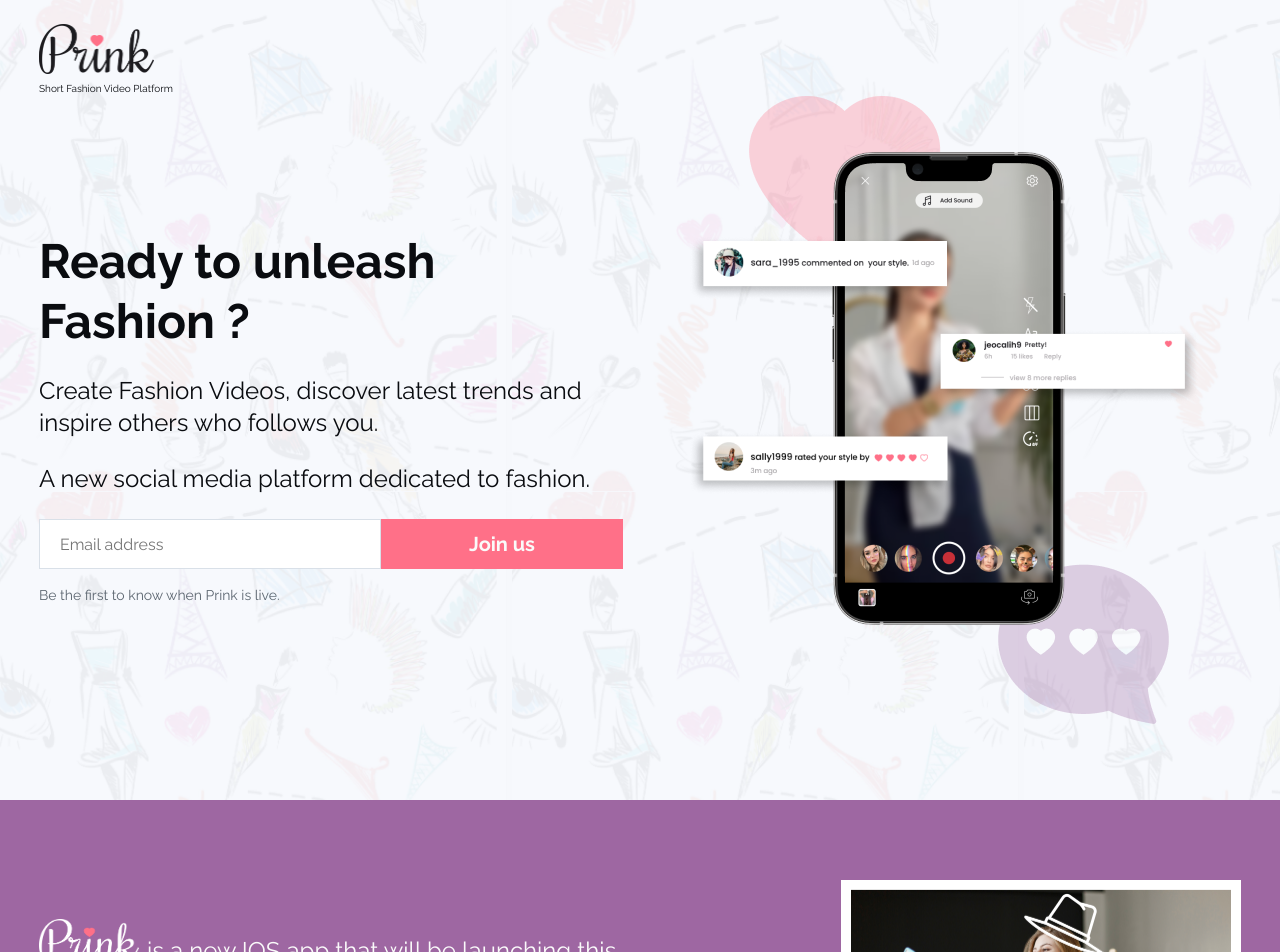
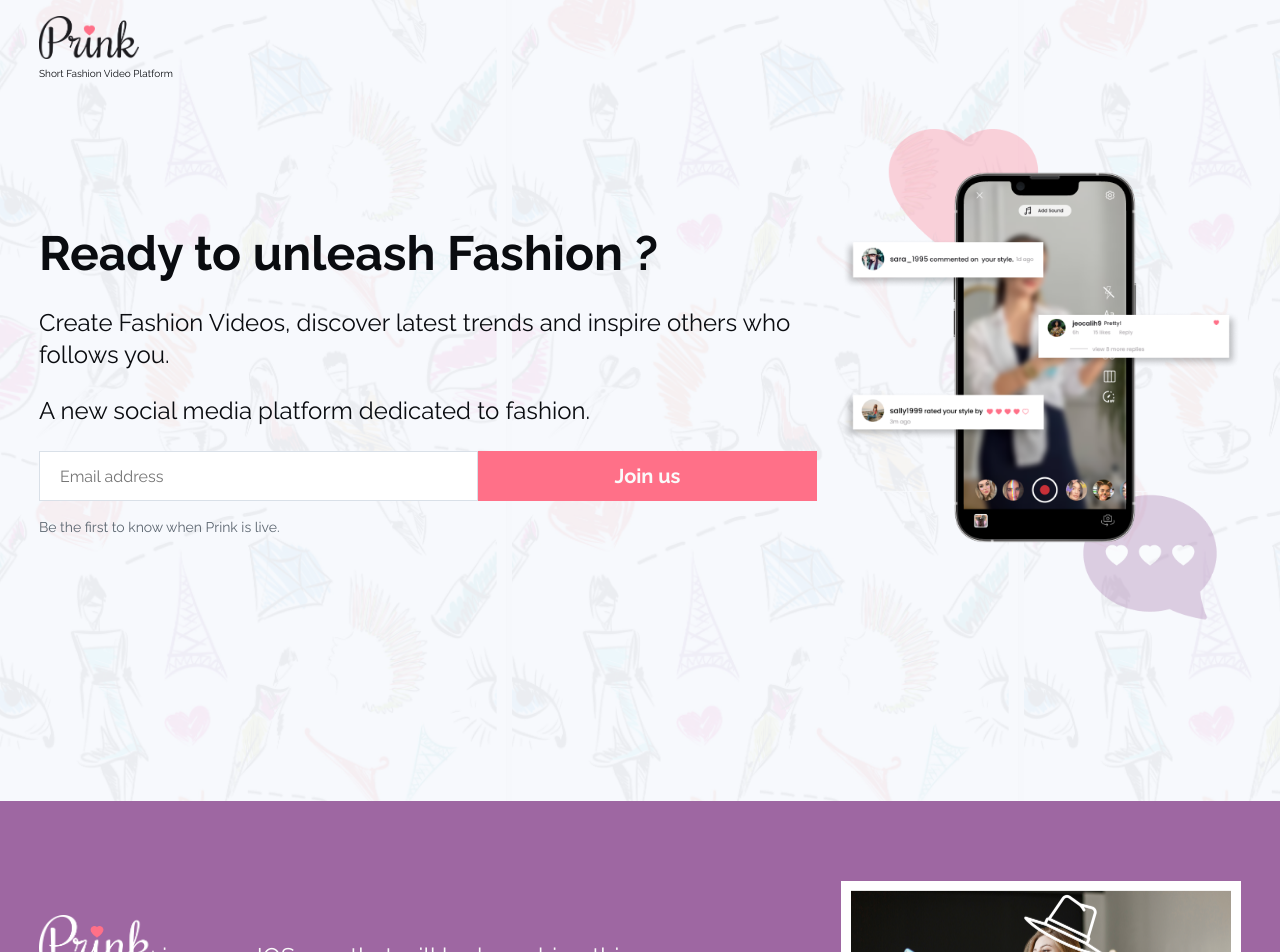
Before and after one commit to Ahmad-Zaaza/Prink-Landing-page, a Next.js app: page / in a window 1280 px wide. Shown: the top 952 px of the page. Built offline with nearby package versions, Linux system fonts and the light colour scheme.

Commit message:
fix hero height

```diff
--- a/components/Hero/Hero.tsx
+++ b/components/Hero/Hero.tsx
@@ -10,9 +10,6 @@
   return (
     <HeroWrapper>
       <MaxWidthWrapper>
-        <TopSection>
-          <Logo withSubtitle variant="black-colored" />
-        </TopSection>
         <ContentWrapper>
           <LeftColumn>
             <Title>Ready to unleash Fashion ?</Title>
@@ -26,7 +23,7 @@
             <JoinUsForm />
           </LeftColumn>
           <RightColumn>
-            <Image src={mockup} alt='Prink app phone mockup' />
+            <Image src={mockup} alt="Prink app phone mockup" />
           </RightColumn>
         </ContentWrapper>
       </MaxWidthWrapper>
@@ -35,11 +32,6 @@
 };
 
 export default Hero;
-
-const TopSection = styled.div`
-  display: flex;
-  padding-top: 24px;
-`;
 
 const ContentWrapper = styled.div`
   display: flex;
@@ -62,10 +54,18 @@
 `;
 const RightColumn = styled.div`
   flex: 1 300000 350px;
+  max-width: 500px;
   position: relative;
   display: flex;
   align-items: center;
   justify-content: center;
+  max-width: 350px;
+  @media ${(p) => p.theme.queries.tabletAndUp} {
+    max-width: 400px;
+  }
+  @media ${(p) => p.theme.queries.desktopAndUp} {
+    max-width: none;
+  }
 `;
 
 const Title = styled.h1`
--- a/components/Hero/HeroWrapper.tsx
+++ b/components/Hero/HeroWrapper.tsx
@@ -1,6 +1,16 @@
 import styled from "styled-components";
 
 export const HeroWrapper = styled.div`
-  min-height: 100%;
-  background-image: url("./mainpattern.png");
+  /* min-height: 100%; */
+  /* background-image: url("./mainpattern.png"); */
+  display: flex;
+  align-items: center;
+  height: auto;
+  padding-top: 16px;
+  padding-bottom: 16px;
+  @media ${(p) => p.theme.queries.tabletAndUp} {
+    padding-top: 32px;
+    padding-bottom: 32px;
+    height: calc(100vh - 96px);
+  }
 `;
--- a/components/Logo/Logo.tsx
+++ b/components/Logo/Logo.tsx
@@ -4,11 +4,15 @@
 import whiteColored from "../../assets/whiteColoredLogo.png";
 
 interface IProps extends Omit<ImageProps, "src"> {
-  variant: "black-colored" | 'white-colored';
+  variant: "black-colored" | "white-colored";
   withSubtitle?: boolean;
+  /**
+   * @default 115
+   */
+  size?: number;
 }
 
-const Logo = ({ variant, withSubtitle, ...delegated }: IProps) => {
+const Logo = ({ variant, withSubtitle, size = 115, ...delegated }: IProps) => {
   const src = {
     "black-colored": blackColored,
     "white-colored": whiteColored,
@@ -19,8 +23,8 @@
         <Image
           layout="intrinsic"
           alt="Prink Logo"
-          height={50}
-          width={115}
+          height={size / 2.3}
+          width={size}
           {...delegated}
           src={src[variant]}
         />
@@ -32,8 +36,8 @@
     <Image
       //   layout="intrinsic"
       alt="Prink Logo"
-      height={40}
-      width={100}
+      height={size / 2.3}
+      width={size}
       {...delegated}
       src={src[variant]}
     />
--- /dev/null
+++ b/components/Navbar/Navbar.tsx
@@ -0,0 +1,21 @@
+import React from "react";
+import styled from "styled-components";
+import Logo from "../Logo";
+import MaxWidthWrapper from "../MaxWidthWrapper";
+
+const Navbar = () => {
+  return (
+    <Wrapper>
+      <MaxWidthWrapper>
+        <Logo size={100} withSubtitle variant="black-colored" />
+      </MaxWidthWrapper>
+    </Wrapper>
+  );
+};
+
+export default Navbar;
+
+const Wrapper = styled.div`
+  /* display: flex; */
+  padding: 16px 0;
+`;
--- /dev/null
+++ b/components/Navbar/index.ts
@@ -0,0 +1,2 @@
+export * from "./Navbar";
+export { default } from "./Navbar";
--- a/components/PrinkFeatures/PrinkFeatures.tsx
+++ b/components/PrinkFeatures/PrinkFeatures.tsx
@@ -70,7 +70,7 @@
   height: 600px;
   @media ${(p) => p.theme.queries.tabletAndUp} {
     background-image: url("./featuresBackground.svg");
-    transform: translateY(0px);
+    transform: translateY(-40px);
     height: 600px;
   }
 `;
--- a/pages/index.tsx
+++ b/pages/index.tsx
@@ -1,6 +1,8 @@
 import type { NextPage } from "next";
 import Head from "next/head";
+import styled from "styled-components";
 import Hero from "../components/Hero/Hero";
+import Navbar from "../components/Navbar";
 import PrinkDescription from "../components/PrinkDescription";
 import PrinkFeatures from "../components/PrinkFeatures";
 
@@ -27,11 +29,19 @@
           content="https://example.com/images/cool-page.jpg"
         /> */}
       </Head>
-      <Hero />
-      <PrinkDescription />
+      <HeroWrapper>
+        <Navbar />
+        <Hero />
+      </HeroWrapper>
+        <PrinkDescription />
       <PrinkFeatures />
     </>
   );
 };
 
 export default Home;
+
+const HeroWrapper = styled.div`
+  min-height: 100%;
+  background-image: url("./mainpattern.png");
+`;
```
